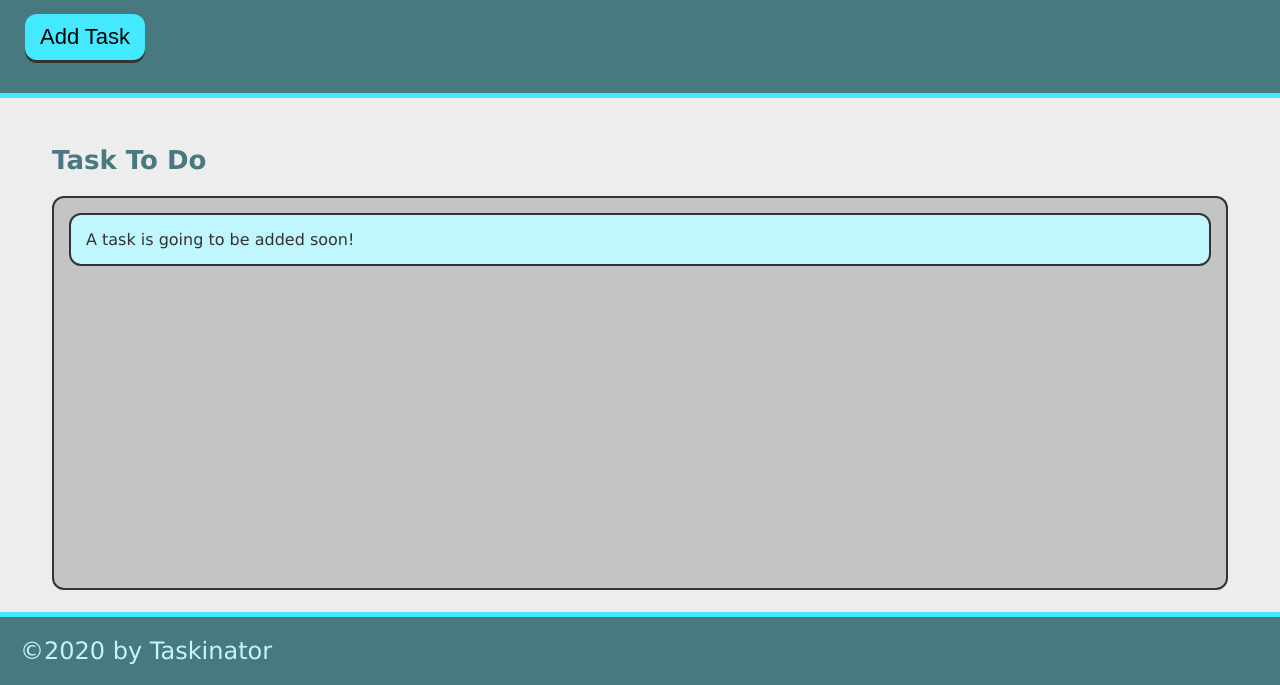
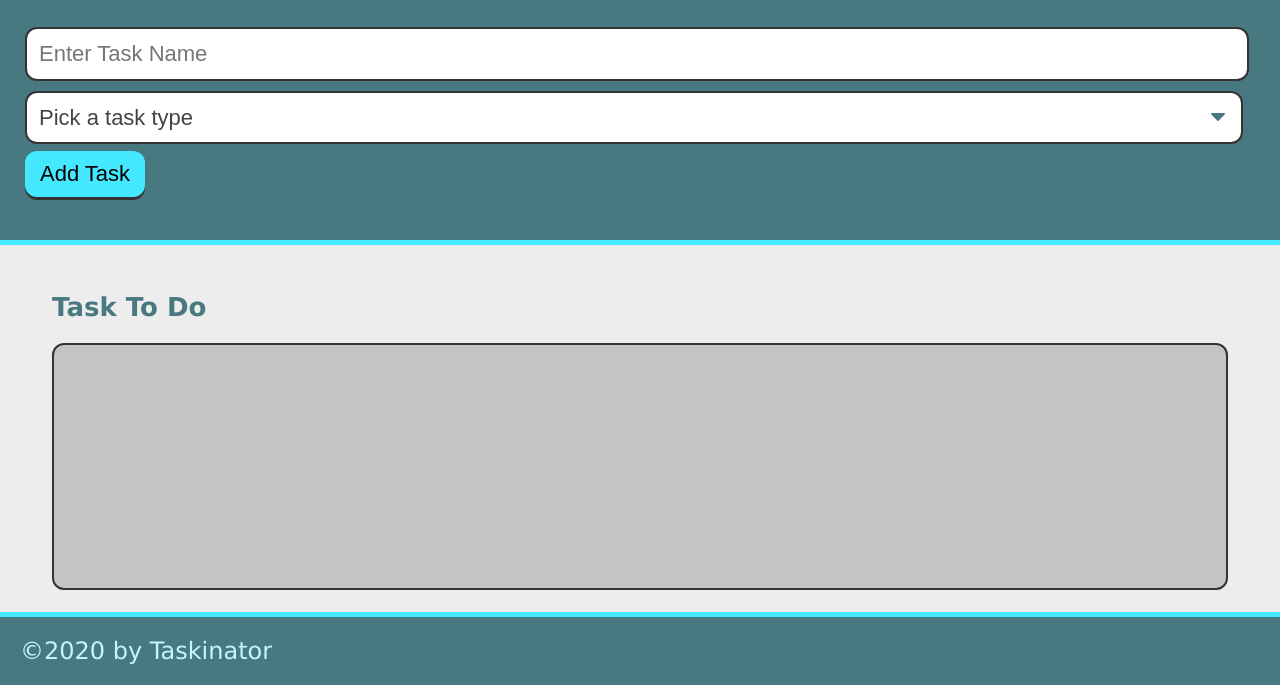
Before and after one commit to rachealcolbert/taskinator, a plain HTML site: page index.html in a window 1280 px wide. Shown: the part 115-800 px from the top of the page. Drawn offline with Linux system fonts and the light colour scheme.

Commit message:
added form inputs and styling

```diff
--- a/index.html
+++ b/index.html
@@ -13,13 +13,25 @@
     <header>
         <h1 class="page-title">Taskinator</h1>
         <p>Click the button below to add a new task!</p>
-        <button id="save-task" class="btn">Add Task</button>
+        <form id="task-form">
+            <div class="form-group">
+                <input type="text" name="task-name" class="text-input" placeholder="Enter Task Name" />
+                <div class="form-group">
+                    <select name="task-type" class="select-dropdown">
+                        <option value="" disabled selected>Pick a task type</option>
+                        <option value="Print">Print</option>
+                        <option value="Web">Web</option>
+                        <option value="Mobile">Mobile</option>
+                    </select>
+                </div>
+                <button class="btn" id="save-task" type="submit">Add Task</button>
+            </div>
+        </form>
     </header>
     <main class="page-content">
         <section class="task-list-wrapper">
             <h2 class="list-title">Task To Do</h1>
                 <ul class="task-list" id="tasks-to-do">
-                    <li class="task-item">A task is going to be added soon!</li>
                 </ul>
         </section>
     </main>
```
